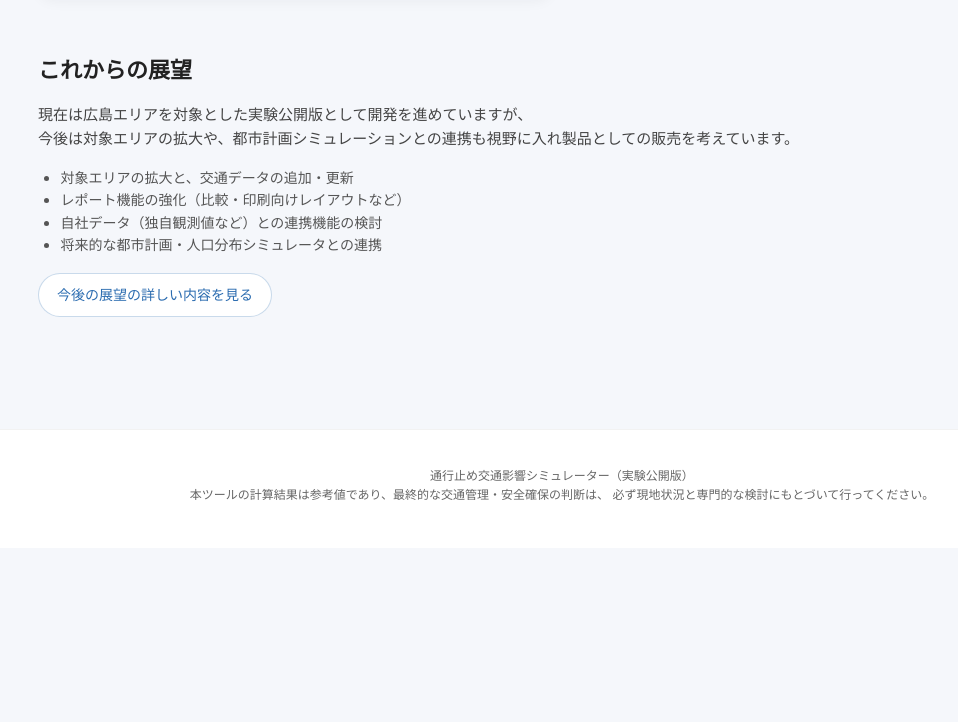
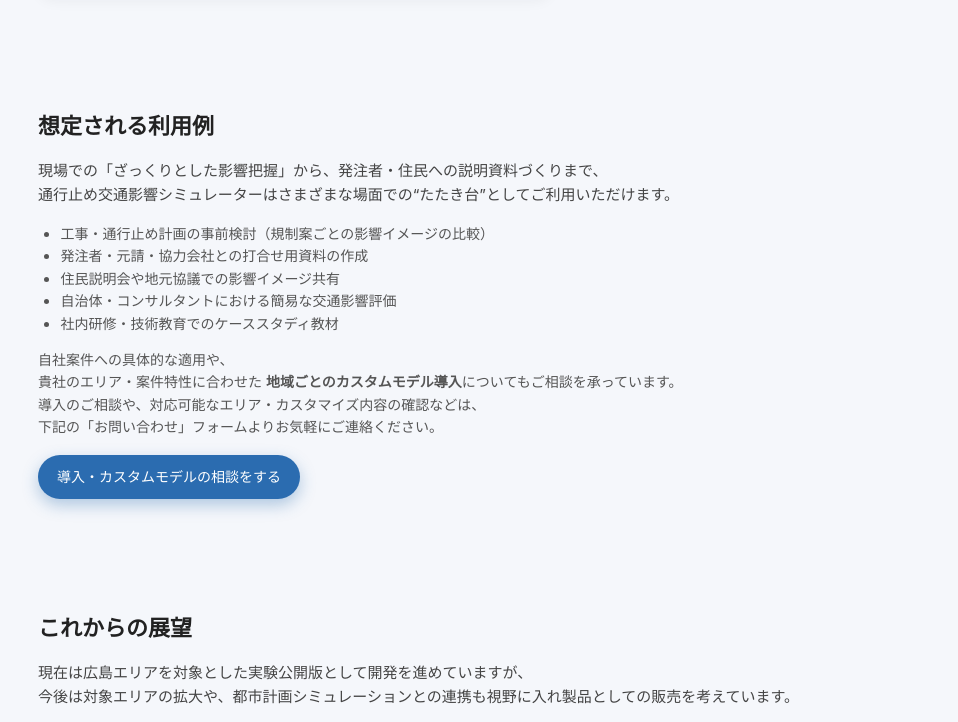
Before and after one commit to matumura-doboku/home-pege, a plain HTML site: page index.html in a window 1280 px wide. Shown: the part 1476-2198 px from the top of the page, without its empty margins (78-1036 px from the left). Before the commit the page ends 2024 px from the top, so only its background shows below. Drawn offline with Linux system fonts and the light colour scheme.

Commit message:
Add files via upload

```diff
--- a/index.html
+++ b/index.html
@@ -16,6 +16,7 @@
         <a href="#hero">トップ</a>
         <a href="#about">システム概要</a>
         <a href="#features">強み</a>
+        <a href="#usecases">利用例</a>
         <a href="https://docs.google.com/forms/d/e/1FAIpQLSck32jCYJTGpG_TeLDjMXgTJWONZXnjyoNyLNzKHC87gg8OyA/viewform"
            target="_blank" rel="noopener">お問い合わせ</a>
       </nav>
@@ -125,6 +126,40 @@
           </article>
         </div>
       </div>
+    </section>
+
+    <!-- 利用例セクション（順番を前に） -->
+    <section id="usecases" class="section fade-target">
+      <div class="container">
+        <h2 class="section-title">想定される利用例</h2>
+        <p class="section-lead">
+          現場での「ざっくりとした影響把握」から、発注者・住民への説明資料づくりまで、<br />
+          通行止め交通影響シミュレーターはさまざまな場面での“たたき台”としてご利用いただけます。
+        </p>
+        <ul class="roadmap-list">
+          <li>工事・通行止め計画の事前検討（規制案ごとの影響イメージの比較）</li>
+          <li>発注者・元請・協力会社との打合せ用資料の作成</li>
+          <li>住民説明会や地元協議での影響イメージ共有</li>
+          <li>自治体・コンサルタントにおける簡易な交通影響評価</li>
+          <li>社内研修・技術教育でのケーススタディ教材</li>
+        </ul>
+        <p class="section-text">
+          自社案件への具体的な適用や、<br />
+          貴社のエリア・案件特性に合わせた
+          <strong>地域ごとのカスタムモデル導入</strong>についてもご相談を承っています。<br />
+          導入のご相談や、対応可能なエリア・カスタマイズ内容の確認などは、<br />
+          下記の「お問い合わせ」フォームよりお気軽にご連絡ください。
+        </p>
+        <div class="section-actions">
+          <a href="https://docs.google.com/forms/d/e/1FAIpQLSck32jCYJTGpG_TeLDjMXgTJWONZXnjyoNyLNzKHC87gg8OyA/viewform"
+             class="btn-primary" target="_blank" rel="noopener">
+            導入・カスタムモデルの相談をする
+          </a>
+        </div>
+      </div>
+    </section>
+
+    <!-- これからの展望（利用例のあとに移動） -->
     <section id="roadmap" class="section roadmap fade-target">
       <div class="container">
         <h2 class="section-title">これからの展望</h2>
```
Lines whose indentation alone changed are shown as unchanged.
